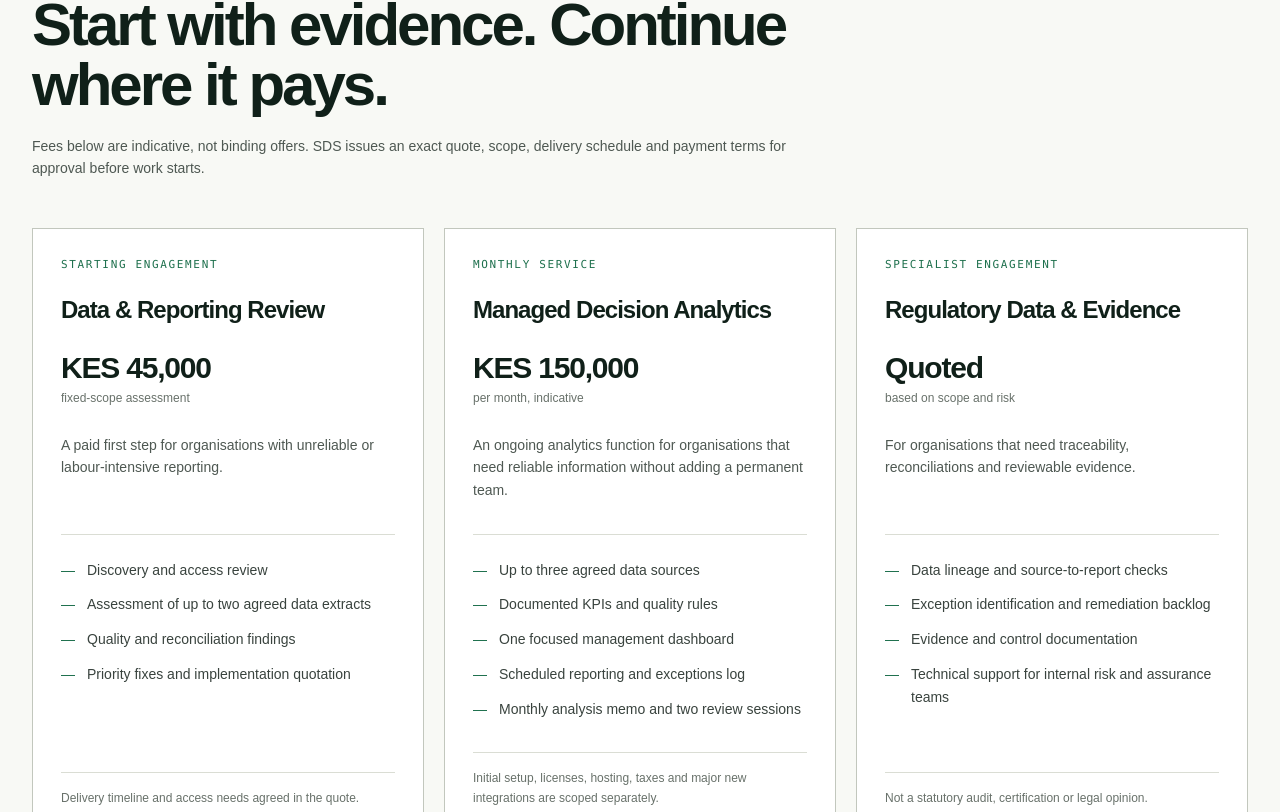
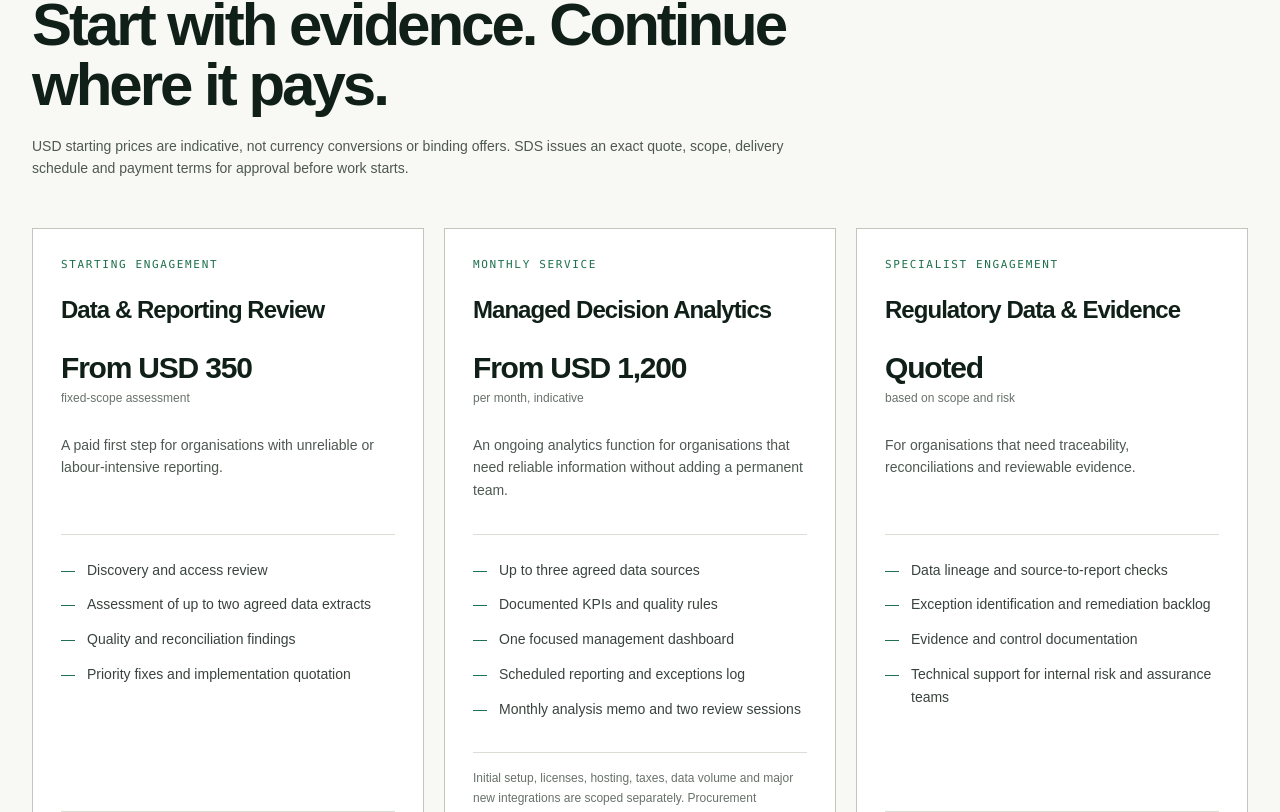
Before and after one commit to Ric-Royal/sds, a Next.js app: page /managed-analytics in a window 1280 px wide. Shown: the part 1368-2180 px from the top of the page. Built offline with nearby package versions, Linux system fonts and the light colour scheme.

Commit message:
Publish USD starting prices for managed analytics

```diff
--- a/src/app/managed-analytics/page.tsx
+++ b/src/app/managed-analytics/page.tsx
@@ -11,7 +11,7 @@ export const metadata: Metadata = {
     siteName: "SDS",
     title: "Managed Analytics | SDS",
     description:
-      "Explore the KES 45,000 data and reporting review and indicative KES 150,000 monthly managed analytics service.",
+      "Explore a data and reporting review from USD 350 and managed analytics from USD 1,200 per month, with final pricing scoped per engagement.",
     url: "/managed-analytics/",
     images: [{ url: "/og.png", width: 1730, height: 909, alt: "SDS — Data. Decisions. Systems." }],
   },
@@ -49,7 +49,7 @@ const engagement = [
   {
     label: "Starting engagement",
     name: "Data & Reporting Review",
-    price: "KES 45,000",
+    price: "From USD 350",
     period: "fixed-scope assessment",
     description:
       "A paid first step for organisations with unreliable or labour-intensive reporting.",
@@ -64,7 +64,7 @@ const engagement = [
   {
     label: "Monthly service",
     name: "Managed Decision Analytics",
-    price: "KES 150,000",
+    price: "From USD 1,200",
     period: "per month, indicative",
     description:
       "An ongoing analytics function for organisations that need reliable information without adding a permanent team.",
@@ -75,7 +75,7 @@ const engagement = [
       "Scheduled reporting and exceptions log",
       "Monthly analysis memo and two review sessions",
     ],
-    note: "Initial setup, licenses, hosting, taxes and major new integrations are scoped separately.",
+    note: "Initial setup, licenses, hosting, taxes, data volume and major new integrations are scoped separately. Procurement responses follow the buyer's prescribed currency and bid forms.",
   },
   {
     label: "Specialist engagement",
@@ -159,7 +159,7 @@ export default function ManagedAnalyticsPage() {
               Start with evidence. Continue where it pays.
             </h2>
             <p className="mt-5 text-sm leading-relaxed text-neutral-600">
-              Fees below are indicative, not binding offers. SDS issues an exact quote, scope,
+              USD starting prices are indicative, not currency conversions or binding offers. SDS issues an exact quote, scope,
               delivery schedule and payment terms for approval before work starts.
             </p>
           </div>
```
